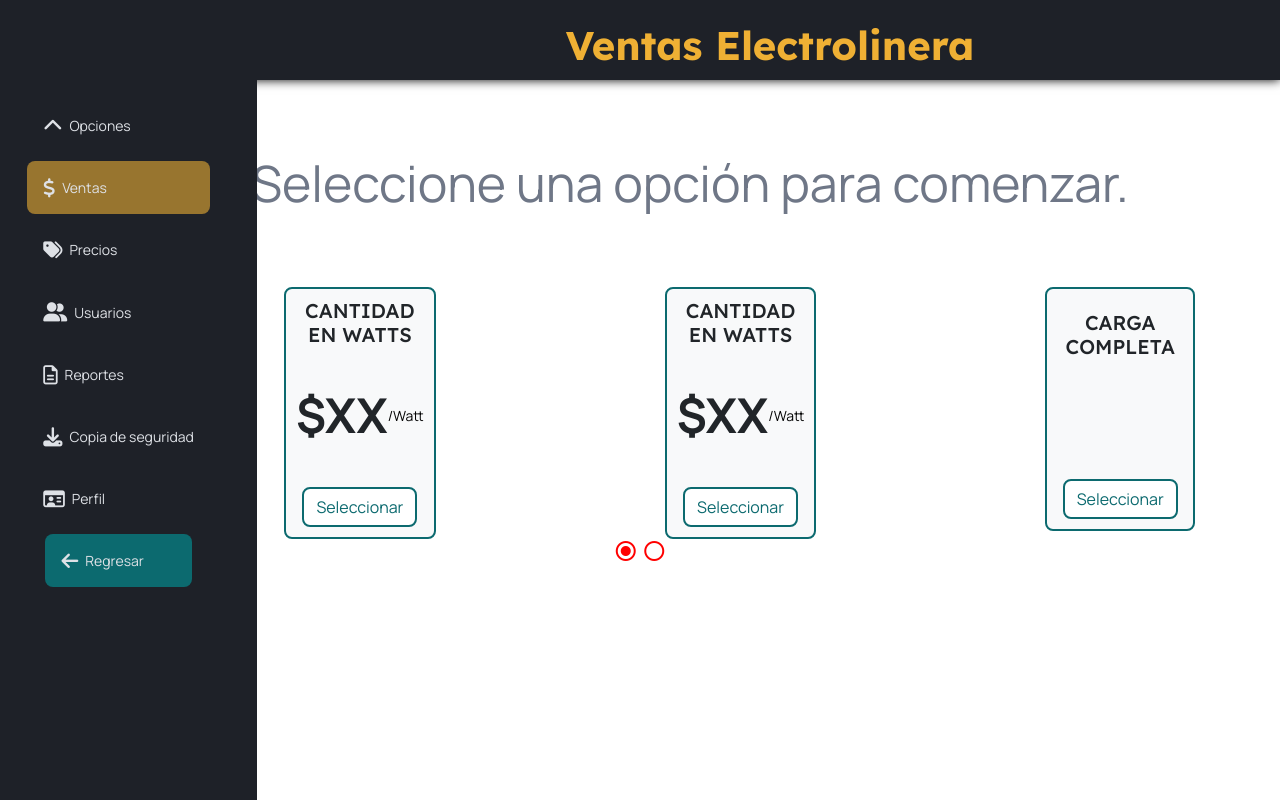
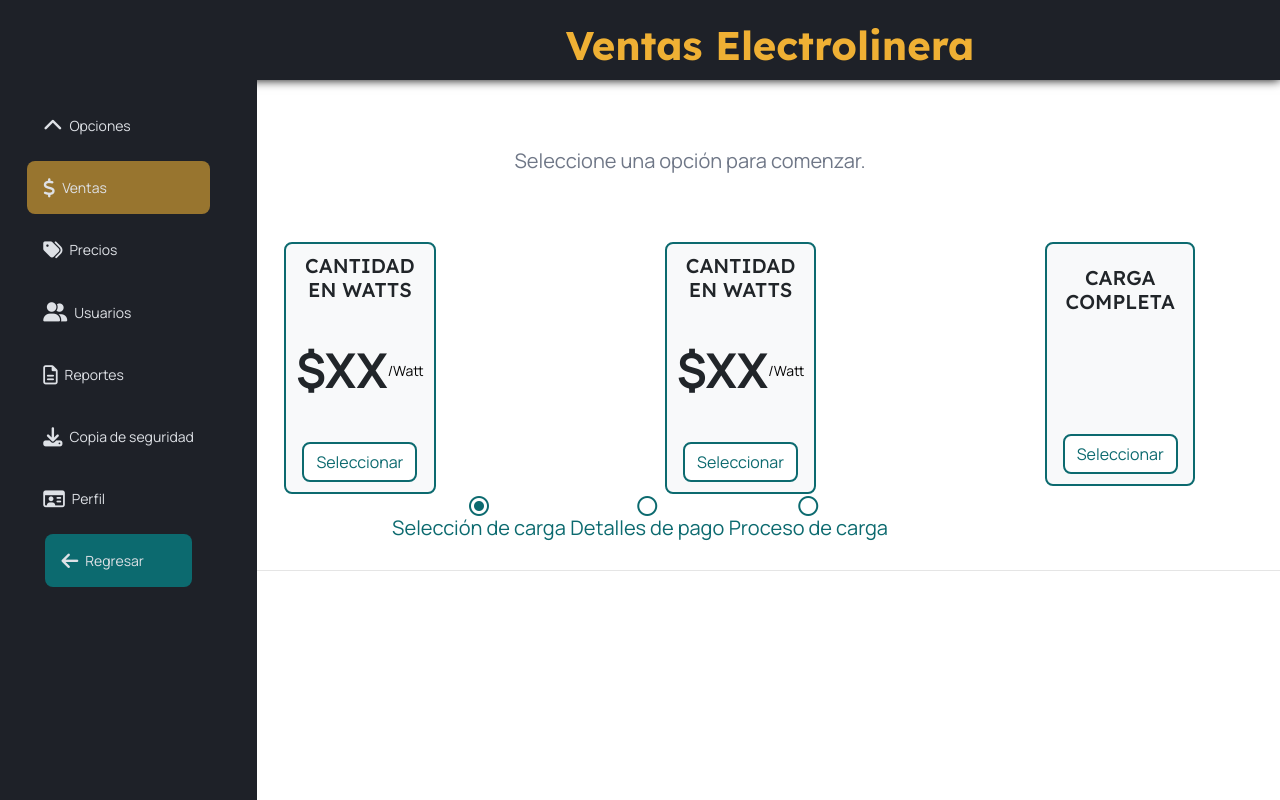
Before and after one commit to Murderd0ll/Wall-Ve-, a PHP site: page /Admin_Ventas.php in a window 1280 px wide. Run offline with PHP 8.4, Linux system fonts and the light colour scheme; a user stored in the database is signed in.

Commit message:
*Prueba a ver si queda

```diff
--- a/Wall-VE-main/Admin_Ventas.php
+++ b/Wall-VE-main/Admin_Ventas.php
@@ -150,14 +150,27 @@ if(empty($_SESSION['user'])){
         </div>
     </div>
 </div>
-<span class="material-symbols-outlined">
-radio_button_checked
-</span>
-<span class="material-symbols-outlined">
-radio_button_unchecked
-</span>
 
 
+    <li class="material-symbols-outlined" id="active" id="rb1">
+            radio_button_checked <p class="rbP">Selección de carga</p>
+    </li>
+    <li class="material-symbols-outlined" id="rb2">
+    radio_button_unchecked <p class="rbP">Detalles de pago</p>
+    </li>
+    <li class="material-symbols-outlined" id="rb3">
+    radio_button_unchecked <p class="rbP">Proceso de carga</p>
+    </li>
+
+
+
+      <hr>
+
+
+
+
+
+</div>
 
 
     <script src="https://cdn.jsdelivr.net/npm/bootstrap@4.0.0/dist/js/bootstrap.min.js" integrity="sha384-JZR6Spejh4U02d8jOt6vLEHfe/JQGiRRSQQxSfFWpi1MquVdAyjUar5+76PVCmYl" crossorigin="anonymous"></script>
--- a/Wall-VE-main/Css/estilos.css
+++ b/Wall-VE-main/Css/estilos.css
@@ -1,12 +1,11 @@
 @import url('https://fonts.googleapis.com/css2?family=Lexend:wght@100..900&family=Manrope:wght@200..800&display=swap');
 
-
 #seleccione {
-    font-size: 50px!important;
+    font-size: 20px!important;
     font-family: 'Manrope';
     padding:50px;
     margin-left:100px;
-    color:#6F7787FF
+    color:#6F7787FF;
 }
 
 *{
--- a/Wall-VE-main/Css/tarjetas.css
+++ b/Wall-VE-main/Css/tarjetas.css
@@ -108,8 +108,9 @@
 }
 
 .material-symbols-outlined {
-    color: red!important;
+    color: #0C6A6F!important;
+   }
+
+.rbP{
+    font-size:20px;
 }
-.material-symbols-outlined{
-    color:red!important;
-}
```
Also changed, not shown: Wall-VE-main/Css/circulitos.css (added).
